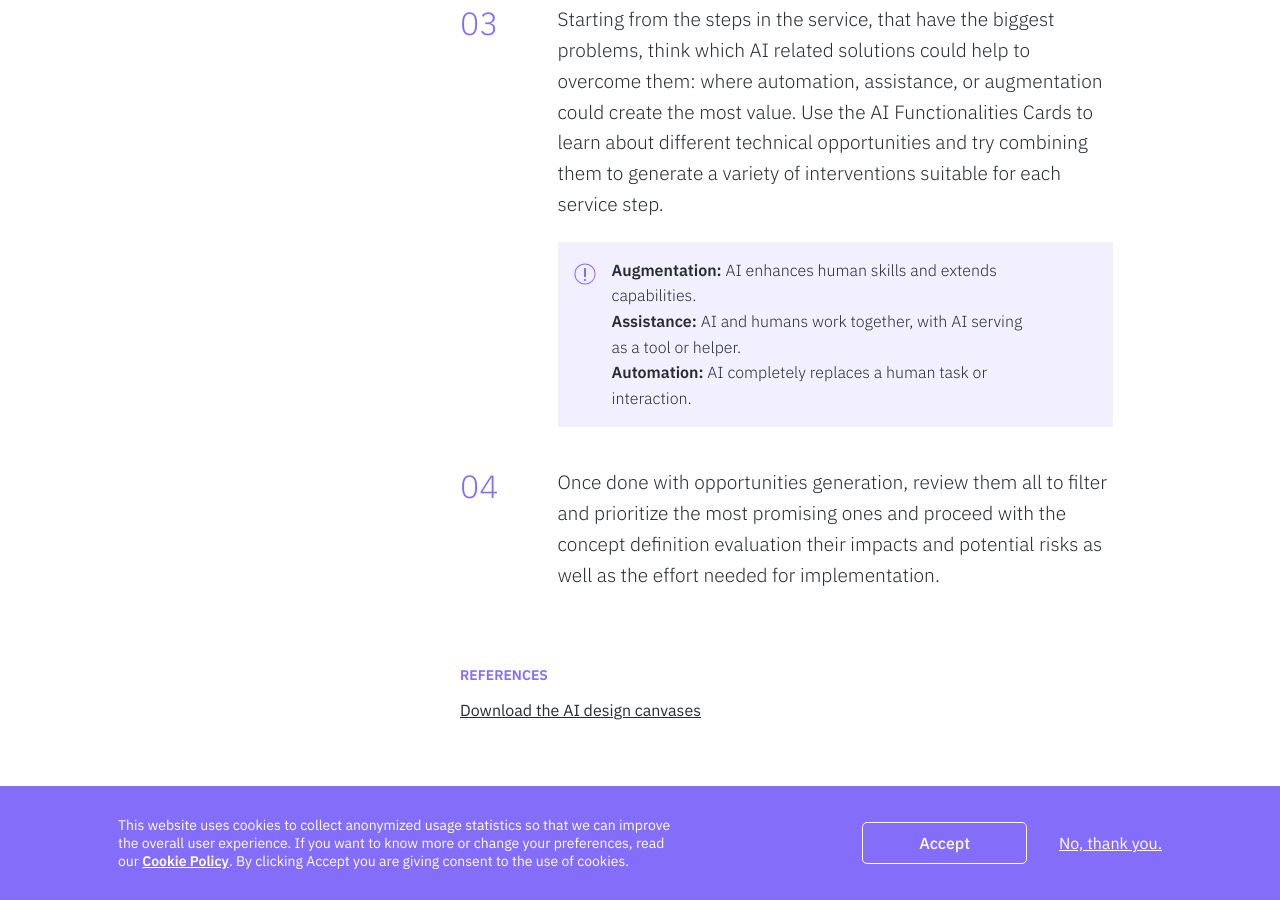
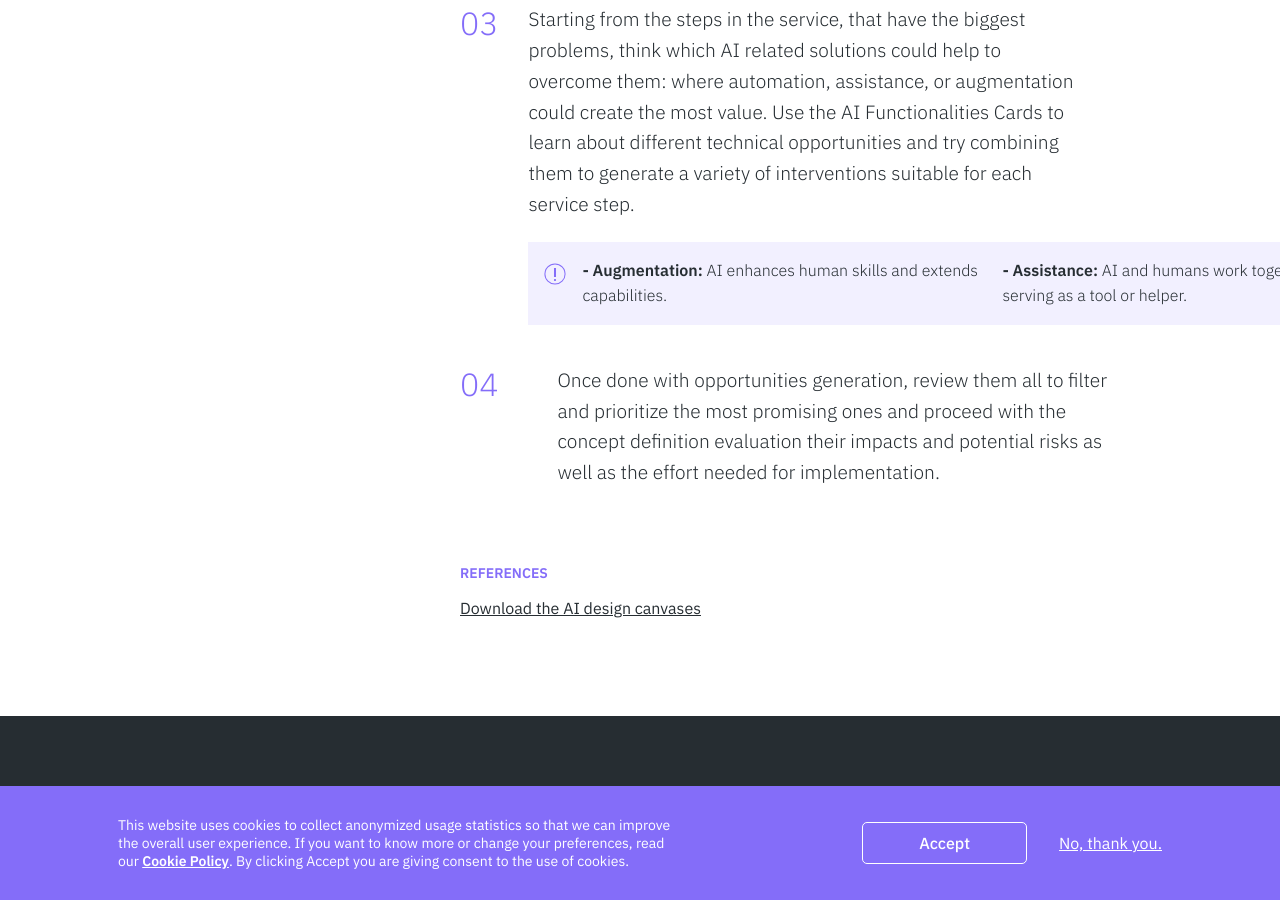
Before and after one commit to service-design-tools/sdt-website, a Jekyll site: the page built from _tools/ai-landscape.md, in a window 1280 px wide and 900 px high, scrolled down 2271 px. Built offline with Jekyll 4.4.1, drawn with Linux system fonts in a browser that asks for light colours.

Commit message:
Update tool “ai-landscape”

```diff
--- a/_tools/ai-landscape.md
+++ b/_tools/ai-landscape.md
@@ -96,15 +96,13 @@
       learn about different technical opportunities and try combining them to
       generate a variety of interventions suitable for each service step."
     warning: >-
-      * **Augmentation:** AI enhances human skills and extends capabilities.
+      **\- Augmentation:** AI enhances human skills and extends capabilities.
 
 
-
-      * **Assistance:** AI and humans work together, with AI serving as a tool or helper.
+      **\- Assistance:** AI and humans work together, with AI serving as a tool or helper.
 
 
-
-      * **Automation:** AI completely replaces a human task or interaction.
+      **\- Automation:** AI completely replaces a human task or interaction.
   - step: Once done with opportunities generation, review them all to filter and
       prioritize the most promising ones and proceed with the concept definition
       evaluation their impacts and potential risks as well as the effort needed
```
